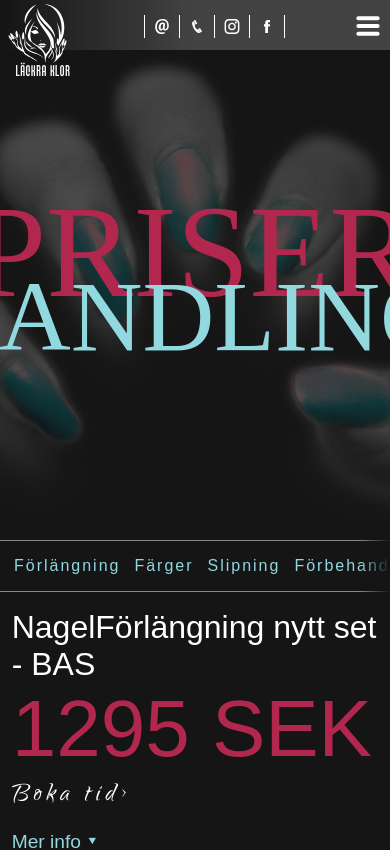
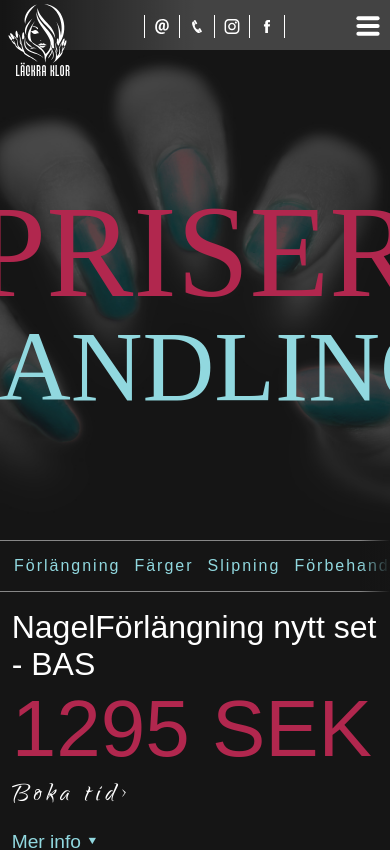
Before and after one commit to tjn06/lackraklor, a Next.js app: page /prices in a window 390 px wide. Shown: the top 850 px of the page. Built offline with nearby package versions, Linux system fonts and the light colour scheme; a web font is replaced by a local one.

Commit message:
mobile top content

```diff
--- a/comps/PageHeaderMultipleWords.tsx
+++ b/comps/PageHeaderMultipleWords.tsx
@@ -35,11 +35,15 @@ const StyledTextTop = styled.span`
 `
 const StyledTextBottom = styled.span`
   font-size: 25.5vw;
-  line-height: -0;
+  line-height: 25.5vw;
   font-family: Qhytsdakx;
   color: ${props => (props.theme.colors.secondary)};
   margin: 0;
   height: 10vw;
+  @media ${props => props.theme.mediaQ.mobileL} {
+      font-size: 18.5vw;
+      line-height: -0;
+    }
     @media ${props => props.theme.mediaQ.tablet} {
       font-size: 18.5vw;
       line-height: -0;
```
